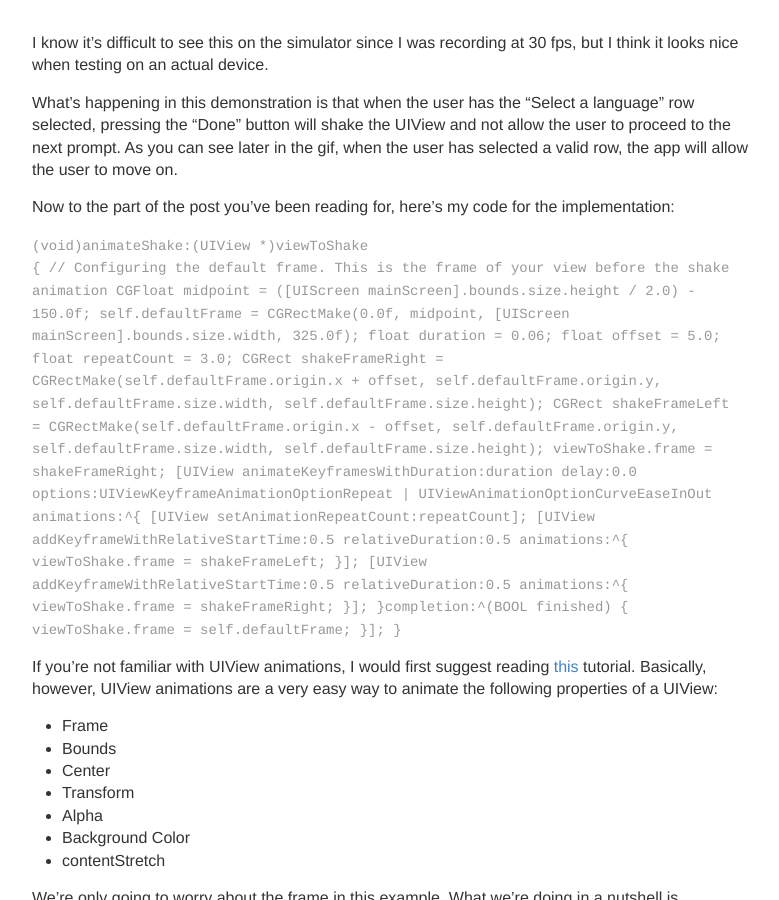
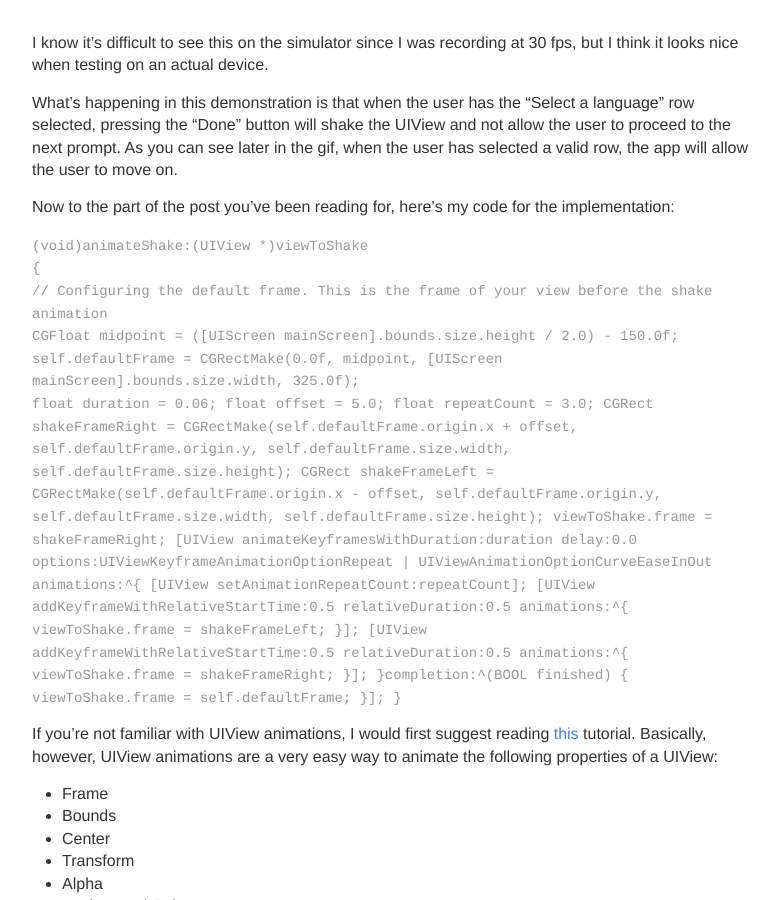
Before and after one commit to trentyou/trentyou.github.io, a Jekyll site: the page built from _posts/2014-12-7-Shaking a UIView.md, in a window 1280 px wide and 900 px high, scrolled down 2007 px. Shown: the whole window, without its empty margins (248-1027 px from the left). Built offline with Jekyll 4.4.1, drawn with Linux system fonts in a browser that asks for light colours.

Commit message:
Updated 2014-12-7-Shaking a UIView.md

```diff
--- a/_posts/2014-12-7-Shaking a UIView.md
+++ b/_posts/2014-12-7-Shaking a UIView.md
@@ -57,10 +57,10 @@ Now to the part of the post you've been reading for, here's my code for the impl
 
 	(void)animateShake:(UIView *)viewToShake <br>
 
-	{
-      // Configuring the default frame. This is the frame of your view before the shake animation
-       CGFloat midpoint = ([UIScreen mainScreen].bounds.size.height / 2.0) - 150.0f;
-       self.defaultFrame = CGRectMake(0.0f, midpoint, [UIScreen mainScreen].bounds.size.width, 325.0f);
+	{ <br>
+      // Configuring the default frame. This is the frame of your view before the shake animation <br>
+       CGFloat midpoint = ([UIScreen mainScreen].bounds.size.height / 2.0) - 150.0f; <br>
+       self.defaultFrame = CGRectMake(0.0f, midpoint, [UIScreen mainScreen].bounds.size.width, 325.0f); <br>
 
       float duration = 0.06;
       float offset = 5.0;
```
